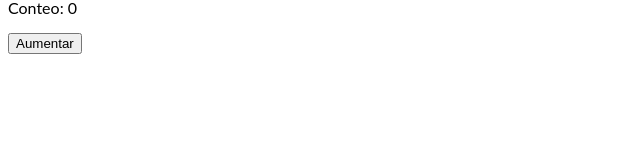
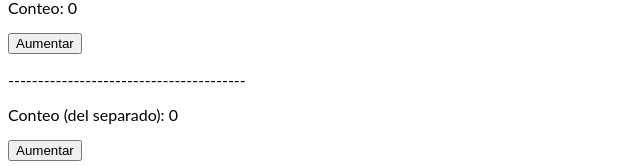
Before and after one commit to MayraViettro/Prueba_React, a React (Create React App) app: page / in a window 1280 px wide. Shown: the part 655-821 px from the top of the page, without its empty margins (0-640 px from the left). Before the commit the page ends 800 px from the top, so only its background shows below. Built offline with nearby package versions, Linux system fonts and the light colour scheme; no server answers.

Commit message:
1 file modified, 1 added (FINAL CURSO BASICO REACT)

```diff
--- a/src/App.js
+++ b/src/App.js
@@ -1,5 +1,7 @@
 import React, { Component, useState } from "react";
 import "./style.css";
+
+import ContadorSeparado from './ContadorSeparado'; //Importo del otro archivo
 
 //Componentes Funcionales
 function A(props){
@@ -198,6 +200,10 @@ export default function App() {
       <div>
         <ContadorFuncional />
       </div>
+      <p>----------------------------------------</p>
+      <div>
+        <ContadorSeparado />
+      </div>
     </div>
   );
 }
--- /dev/null
+++ b/src/ContadorSeparado.js
@@ -0,0 +1,14 @@
+import React, { useState } from "react";
+
+function ContadorSeparado(props){
+  const [contador, setContador] = useState(0);
+
+  return (
+    <div>
+      <p>Conteo (del separado): {contador}</p>
+      <button onClick={ ()=> setContador(contador+1) }>Aumentar</button>
+    </div>
+  );
+}
+
+export default ContadorSeparado;
```
